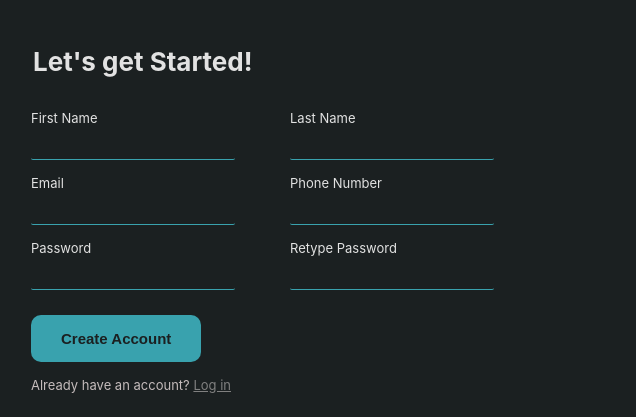
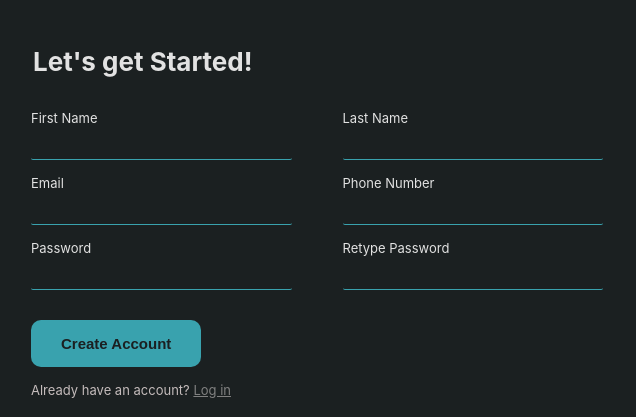
Before and after one commit to AarushMaddula/sign-up-form, a plain HTML site: page index.html in a window 1280 px wide. Shown: the part 207-624 px from the top of the page, 644-1280 px from the left. Drawn offline with Linux system fonts and the light colour scheme; a web font is replaced by a local one.

Commit message:
implement flexbox into form

```diff
--- a/index.css
+++ b/index.css
@@ -10,18 +10,20 @@
 }
 
 body {
-    margin: 0;
+    margin: 0px;
+    padding: 0px;
+    border: none;
     display: flex;
     background-color: #1b2021;
-    height: 100vh;
 }
+
 .background-image-container {
     flex: 1 1 50%;
 }
 
 .background-image-container img {
     width: 100%;
-    height: 100%;
+    height: 100vh;
     object-fit: cover;
 }
 
@@ -71,18 +73,22 @@ legend {
 
 .container {
     flex: 1 1 50%;
-    box-shadow: -100px 0px 200px rgba(0, 0, 0, 0.45);
+    box-shadow: -100px 0px 200px rgba(0, 0, 0, 0.5);
+    min-height: 100vh;
 }
 
-fieldset > div:not(:last-child) {
+fieldset div.flexbox-container {
     display: flex;
-    gap: 55px;
+    flex-wrap: wrap;
+    column-gap: 55px;
+    row-gap: 15px;
 }
 
-fieldset > div > div {
+fieldset > div.flexbox-container div {
     display: flex;
     gap: 4px;
     flex-direction: column;
+    flex-basis: clamp(150px, 45%, 100%);
 }
 
 form label {
@@ -94,8 +100,7 @@ form input {
     border-bottom: solid 1px #39a2ae;
     border-radius: 2px;
     height: 1.5em;
-    width: 200px;
-    margin-bottom: 15px;
+    width: 100%;
     color: white;
 
     font-size: 18px;
@@ -110,7 +115,7 @@ form button {
     font-weight: bold;
     padding: 1em 2em;
     border-radius: 10px;
-    margin-top: 10px;
+    margin-top: 30px;
     font-size: 15px;
     background-color: #39a2ae;
     color: #1b2021;
@@ -118,7 +123,7 @@ form button {
 }
 
 form button:hover {
-    box-shadow: 1px 1px 10px rgba(0, 0, 0, 0.45);
+    box-shadow: 0px 0px 20px rgba(0, 0, 0, 0.5);
 }
 
 form input:focus {
--- a/index.html
+++ b/index.html
@@ -28,8 +28,8 @@
                 <fieldset>
                     <legend><h1>Let's get Started!</h1></legend>
 
-                    <div>
-                        <div class="">
+                    <div class="flexbox-container">
+                        <div>
                             <label for="first_name">First Name</label>
                             <input type="text" id="first_name" name="first_name">
                         </div>
@@ -38,20 +38,16 @@
                             <label for="last_name">Last Name</label>
                             <input type="text" id="last_name" name="last_name">
                         </div>
-                    </div>
 
-                    <div>
                         <div>
-                             <label for="email">Email</label>
+                            <label for="email">Email</label>
                             <input type="email" id="email" name="email">
                         </div>
                         <div>
                             <label for="phone_number">Phone Number</label>
                             <input type="number" id="phone_number" name="phone_number">
                         </div>
-                    </div>
 
-                    <div>
                         <div>
                             <label for="password">Password</label>
                             <input type="password" id="password" name="password">
```
